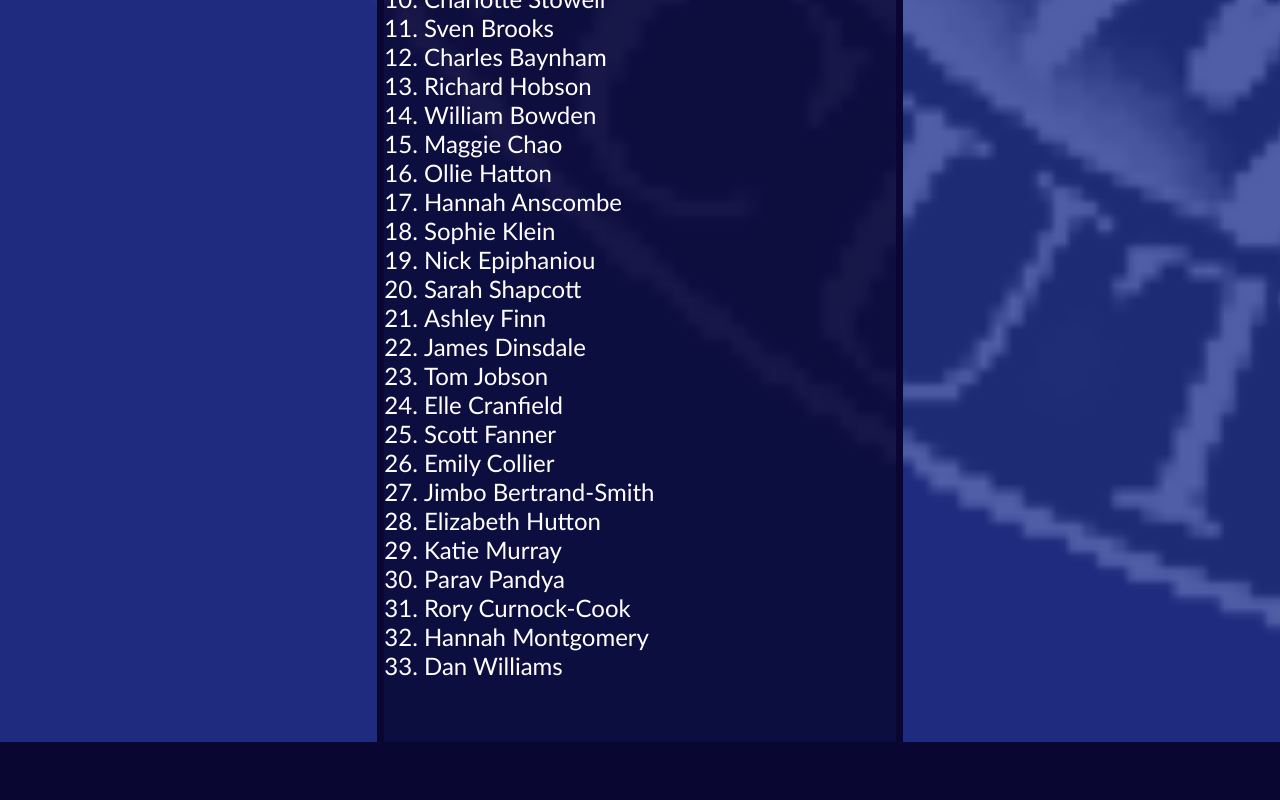
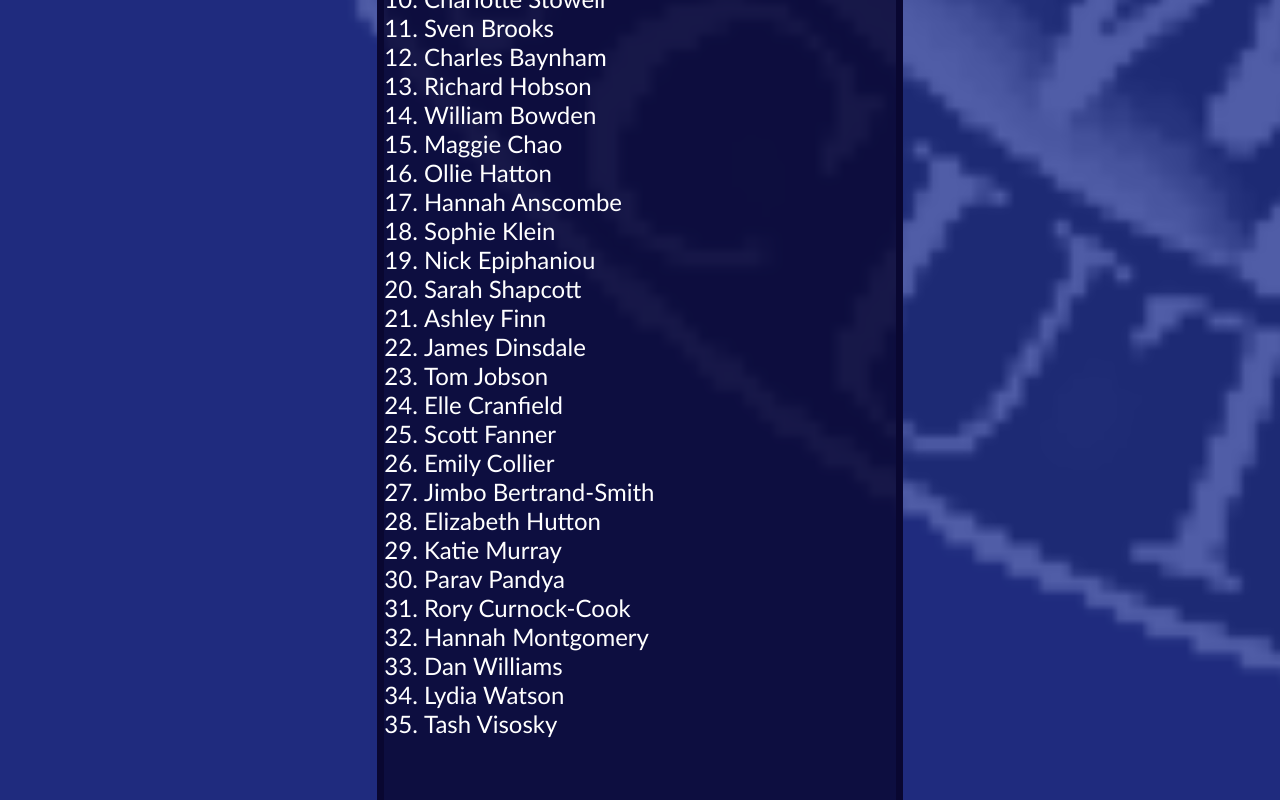
Before and after one commit to Rob334/Vidal-V, a plain HTML site: page index.html in a window 1280 px wide. Shown: the part 2761-3561 px from the top of the page. Before the commit the page ends 3503 px from the top, so only its background shows below. Drawn offline with Linux system fonts and the light colour scheme; a web font is replaced by a local one.

Commit message:
Lyds & Tash

```diff
--- a/index.html
+++ b/index.html
@@ -122,7 +122,8 @@
                 <li>Rory Curnock-Cook</li>
                 <li>Hannah Montgomery</li>
                 <li>Dan Williams</li>
-
+                <li>Lydia Watson</li>
+                <li>Tash Visosky</li>
             </ol>
             <br><br>
 
```
